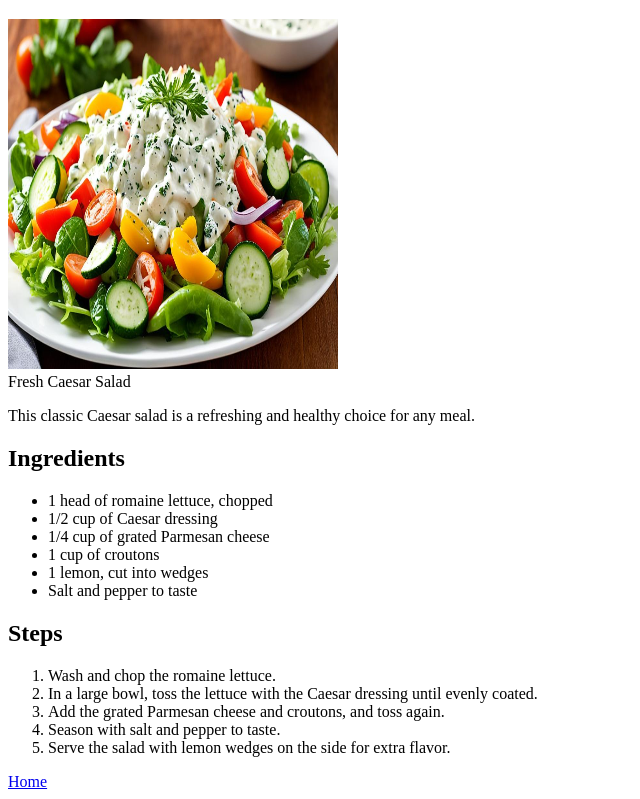
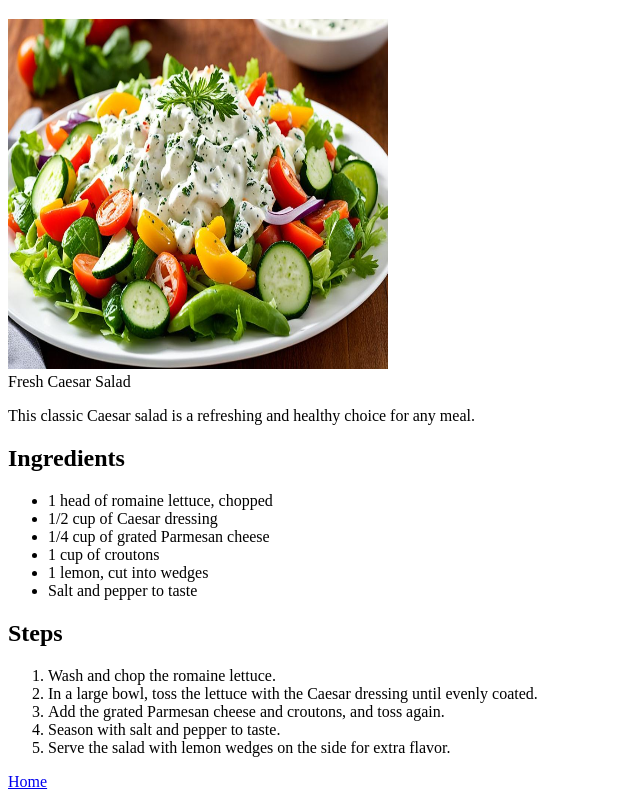
Before and after one commit to tellm-supreme/odin-recipes, a plain HTML site: page recipes/salad.html in a window 1280 px wide. Shown: the part 61-860 px from the top of the page, without its empty margins (0-640 px from the left). Drawn offline with Linux system fonts and the light colour scheme.

Commit message:
Fixed the title but on pancakes
Corrected the title opening tag

Increased Salad image width to look normal

```diff
--- a/recipes/salad.html
+++ b/recipes/salad.html
@@ -7,7 +7,7 @@
 </head>
 <body>
     <h1>Caesar Salad</h1>
-    <img src="../images/salad.jpg" alt="A healthy salad image" height="350px" width="330px">
+    <img src="../images/salad.jpg" alt="A healthy salad image" height="350px" width="380px">
     <figcaption>Fresh Caesar Salad</figcaption>
     <p>This classic Caesar salad is a refreshing and healthy choice for any meal.</p>
     <h2>Ingredients</h2>
```
Also changed, not shown: recipes/pancakes.html (+1 -1 lines).
